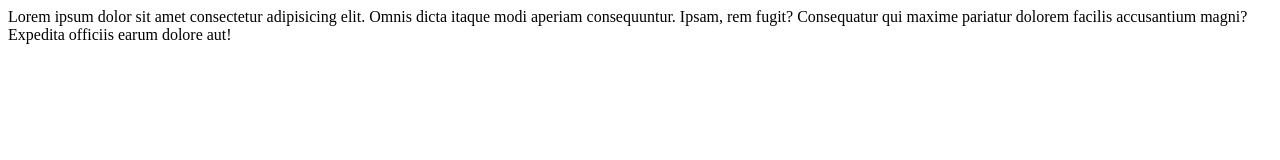
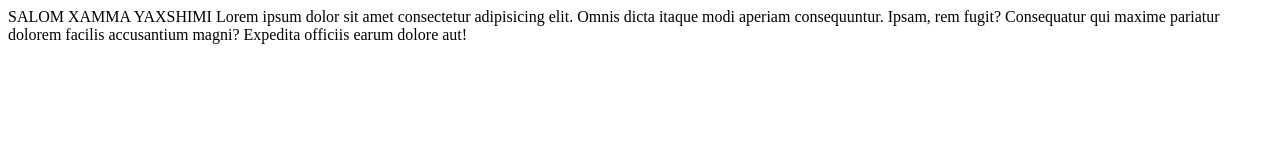
Before and after one commit to xayri/yangi-fayllar, a plain HTML site: page index.html in a window 1280 px wide. Drawn offline with Linux system fonts and the light colour scheme.

Commit message:
Update index.html

```diff
--- a/index.html
+++ b/index.html
@@ -7,6 +7,7 @@
     <title>Document</title>
 </head>
 <body>
+    SALOM XAMMA YAXSHIMI
     Lorem ipsum dolor sit amet consectetur adipisicing elit. Omnis dicta itaque modi aperiam consequuntur. Ipsam, rem fugit? Consequatur qui maxime pariatur dolorem facilis accusantium magni? Expedita officiis earum dolore aut!
 </body>
 </html>
```
